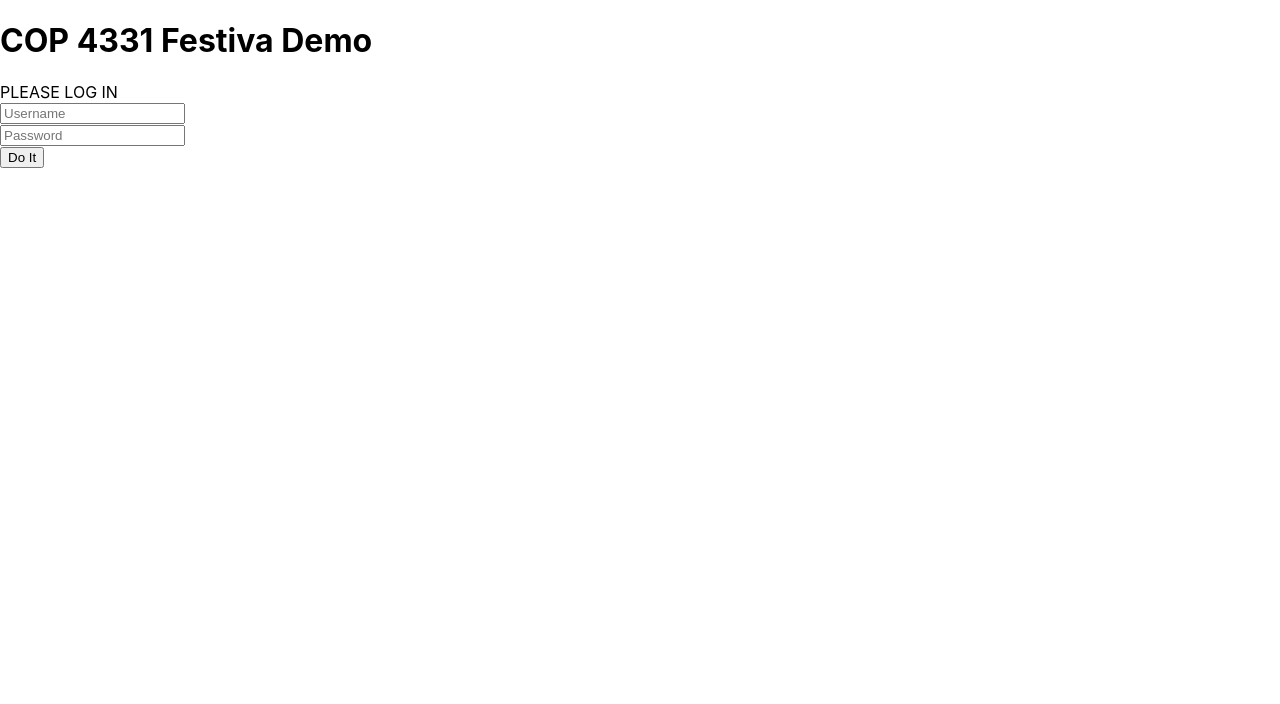
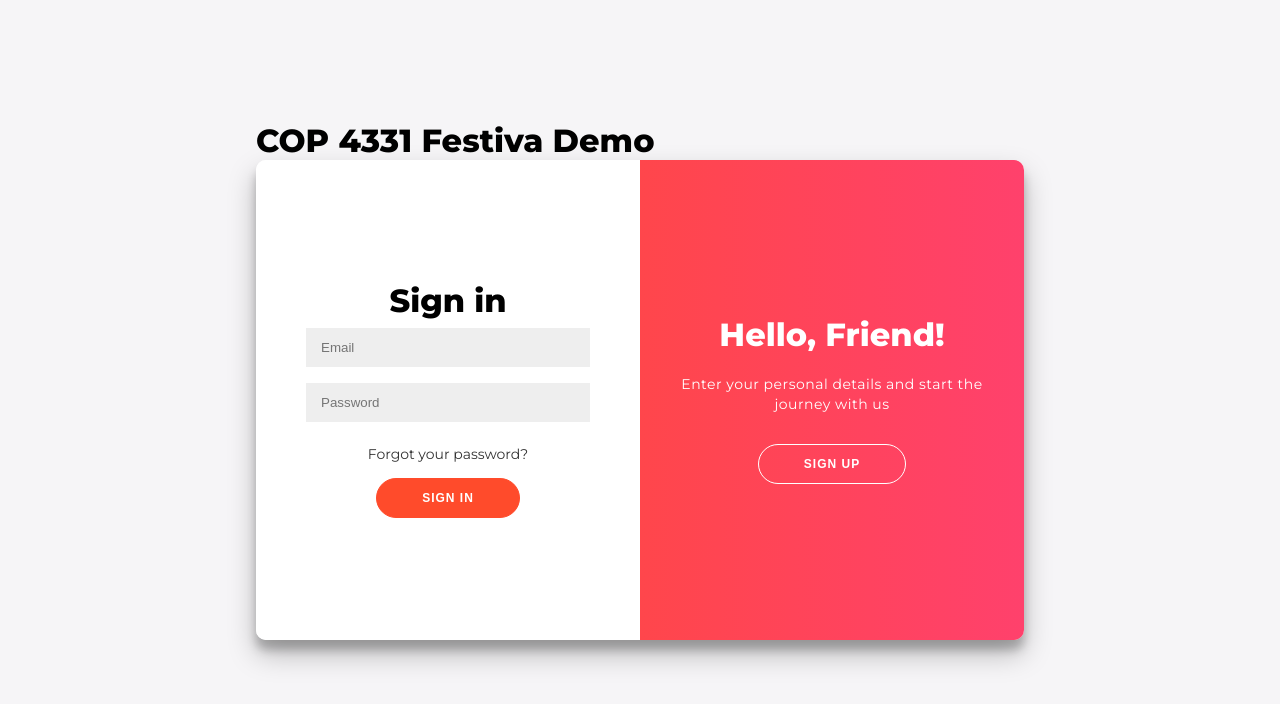
Before and after one commit to vimoreno21/festiva, a React (Create React App) app in the folder frontend/: page / in a window 1280 px wide. Shown: the top 704 px of the page. Built offline with nearby package versions, Linux system fonts and the light colour scheme.

Commit message:
created login/ register page

```diff
--- a/frontend/src/App.css
+++ /dev/null
@@ -1,38 +0,0 @@
-.App {
-  text-align: center;
-}
-
-.App-logo {
-  height: 40vmin;
-  pointer-events: none;
-}
-
-@media (prefers-reduced-motion: no-preference) {
-  .App-logo {
-    animation: App-logo-spin infinite 20s linear;
-  }
-}
-
-.App-header {
-  background-color: #282c34;
-  min-height: 100vh;
-  display: flex;
-  flex-direction: column;
-  align-items: center;
-  justify-content: center;
-  font-size: calc(10px + 2vmin);
-  color: white;
-}
-
-.App-link {
-  color: #61dafb;
-}
-
-@keyframes App-logo-spin {
-  from {
-    transform: rotate(0deg);
-  }
-  to {
-    transform: rotate(360deg);
-  }
-}
--- a/frontend/src/App.js
+++ b/frontend/src/App.js
@@ -1,10 +1,10 @@
 import React from 'react';
-import './App.css';
 import LoginPage from './pages/LoginPage';
+import StartPage from './pages/StartPage';
 function App()
 {
   return (
-    <LoginPage />
+    <StartPage />
   );
 }
 export default App;
--- /dev/null
+++ b/frontend/src/components/LoginSignUp.js
@@ -0,0 +1,67 @@
+import React from 'react';
+
+function LoginSignUp() {
+    const doLogin = async (event) => {
+        event.preventDefault();
+        alert('doIt()');
+    };
+
+    const signUpButton = document.getElementById('signUp');
+    const signInButton = document.getElementById('signIn');
+    const container = document.getElementById('container');
+
+    if (signUpButton && signInButton && container) {
+        signUpButton.addEventListener('click', () => {
+            container.classList.add('right-panel-active');
+        });
+
+        signInButton.addEventListener('click', () => {
+            container.classList.remove('right-panel-active');
+        });
+    }
+
+    return (
+        <div>
+            <div className="container" id="container">
+                <div className="form-container sign-up-container">
+                    <form onSubmit={doLogin}>
+                        <h1>Create Account</h1>
+                        <input type="text" placeholder="Name" />
+                        <input type="email" placeholder="Email" />
+                        <input type="password" placeholder="Password" />
+                        <button type="submit">Sign Up</button>
+                    </form>
+                </div>
+                <div className="form-container sign-in-container">
+                    <form onSubmit={doLogin}>
+                        <h1>Sign in</h1>
+                        <input type="email" placeholder="Email" />
+                        <input type="password" placeholder="Password" />
+                        <a href={doLogin} onClick={doLogin}>Forgot your password?</a>
+                        <button type="submit">Sign In</button>
+                    </form>
+                </div>
+                <div className="overlay-container">
+                    <div className="overlay">
+                        <div className="overlay-panel overlay-left">
+                            <h1>Welcome Back!</h1>
+                            <p>To keep connected with us please login with your personal info</p>
+                            <button className="ghost" id="signIn">
+                                Sign In
+                            </button>
+                        </div>
+                        <div className="overlay-panel overlay-right">
+                            <h1>Hello, Friend!</h1>
+                            <p>Enter your personal details and start the journey with us</p>
+                            <button className="ghost" id="signUp">
+                                Sign Up
+                            </button>
+                        </div>
+                    </div>
+                </div>
+            </div>
+        </div>
+    );
+}
+
+export default LoginSignUp;
--- a/frontend/src/index.css
+++ b/frontend/src/index.css
@@ -1,13 +1,256 @@
+@import url('https://fonts.googleapis.com/css?family=Montserrat:400,800');
+
+* {
+	box-sizing: border-box;
+}
+
 body {
-  margin: 0;
-  font-family: -apple-system, BlinkMacSystemFont, 'Segoe UI', 'Roboto', 'Oxygen',
-    'Ubuntu', 'Cantarell', 'Fira Sans', 'Droid Sans', 'Helvetica Neue',
-    sans-serif;
-  -webkit-font-smoothing: antialiased;
-  -moz-osx-font-smoothing: grayscale;
+	background: #f6f5f7;
+	display: flex;
+	justify-content: center;
+	align-items: center;
+	flex-direction: column;
+	font-family: 'Montserrat', sans-serif;
+	height: 100vh;
+	margin: -20px 0 50px;
 }
 
 code {
   font-family: source-code-pro, Menlo, Monaco, Consolas, 'Courier New',
     monospace;
 }
+
+h1 {
+	font-weight: bold;
+	margin: 0;
+}
+
+h2 {
+	text-align: center;
+}
+
+p {
+	font-size: 14px;
+	font-weight: 100;
+	line-height: 20px;
+	letter-spacing: 0.5px;
+	margin: 20px 0 30px;
+}
+
+span {
+	font-size: 12px;
+}
+
+a {
+	color: #333;
+	font-size: 14px;
+	text-decoration: none;
+	margin: 15px 0;
+}
+
+button {
+	border-radius: 20px;
+	border: 1px solid #FF4B2B;
+	background-color: #FF4B2B;
+	color: #FFFFFF;
+	font-size: 12px;
+	font-weight: bold;
+	padding: 12px 45px;
+	letter-spacing: 1px;
+	text-transform: uppercase;
+	transition: transform 80ms ease-in;
+}
+
+button:active {
+	transform: scale(0.95);
+}
+
+button:focus {
+	outline: none;
+}
+
+button.ghost {
+	background-color: transparent;
+	border-color: #FFFFFF;
+}
+
+form {
+	background-color: #FFFFFF;
+	display: flex;
+	align-items: center;
+	justify-content: center;
+	flex-direction: column;
+	padding: 0 50px;
+	height: 100%;
+	text-align: center;
+}
+
+input {
+	background-color: #eee;
+	border: none;
+	padding: 12px 15px;
+	margin: 8px 0;
+	width: 100%;
+}
+
+.container {
+	background-color: #fff;
+	border-radius: 10px;
+  	box-shadow: 0 14px 28px rgba(0,0,0,0.25),
+			0 10px 10px rgba(0,0,0,0.22);
+	position: relative;
+	overflow: hidden;
+	width: 768px;
+	max-width: 100%;
+	min-height: 480px;
+}
+
+.form-container {
+	position: absolute;
+	top: 0;
+	height: 100%;
+	transition: all 0.6s ease-in-out;
+}
+
+.sign-in-container {
+	left: 0;
+	width: 50%;
+	z-index: 2;
+}
+
+.container.right-panel-active .sign-in-container {
+	transform: translateX(100%);
+}
+
+.sign-up-container {
+	left: 0;
+	width: 50%;
+	opacity: 0;
+	z-index: 1;
+}
+
+.container.right-panel-active .sign-up-container {
+	transform: translateX(100%);
+	opacity: 1;
+	z-index: 5;
+	animation: show 0.6s;
+}
+
+@keyframes show {
+	0%, 49.99% {
+		opacity: 0;
+		z-index: 1;
+	}
+
+	50%, 100% {
+		opacity: 1;
+		z-index: 5;
+	}
+}
+
+.overlay-container {
+	position: absolute;
+	top: 0;
+	left: 50%;
+	width: 50%;
+	height: 100%;
+	overflow: hidden;
+	transition: transform 0.6s ease-in-out;
+	z-index: 100;
+}
+
+.container.right-panel-active .overlay-container{
+	transform: translateX(-100%);
+}
+
+.overlay {
+	background: #FF416C;
+	background: -webkit-linear-gradient(to right, #FF4B2B, #FF416C);
+	background: linear-gradient(to right, #FF4B2B, #FF416C);
+	background-repeat: no-repeat;
+	background-size: cover;
+	background-position: 0 0;
+	color: #FFFFFF;
+	position: relative;
+	left: -100%;
+	height: 100%;
+	width: 200%;
+  	transform: translateX(0);
+	transition: transform 0.6s ease-in-out;
+}
+
+.container.right-panel-active .overlay {
+  	transform: translateX(50%);
+}
+
+.overlay-panel {
+	position: absolute;
+	display: flex;
+	align-items: center;
+	justify-content: center;
+	flex-direction: column;
+	padding: 0 40px;
+	text-align: center;
+	top: 0;
+	height: 100%;
+	width: 50%;
+	transform: translateX(0);
+	transition: transform 0.6s ease-in-out;
+}
+
+.overlay-left {
+	transform: translateX(-20%);
+}
+
+.container.right-panel-active .overlay-left {
+	transform: translateX(0);
+}
+
+.overlay-right {
+	right: 0;
+	transform: translateX(0);
+}
+
+.container.right-panel-active .overlay-right {
+	transform: translateX(20%);
+}
+
+.social-container {
+	margin: 20px 0;
+}
+
+.social-container a {
+	border: 1px solid #DDDDDD;
+	border-radius: 50%;
+	display: inline-flex;
+	justify-content: center;
+	align-items: center;
+	margin: 0 5px;
+	height: 40px;
+	width: 40px;
+}
+
+footer {
+    background-color: #222;
+    color: #fff;
+    font-size: 14px;
+    bottom: 0;
+    position: fixed;
+    left: 0;
+    right: 0;
+    text-align: center;
+    z-index: 999;
+}
+
+footer p {
+    margin: 10px 0;
+}
+
+footer i {
+    color: red;
+}
+
+footer a {
+    color: #3c97bf;
+    text-decoration: none;
+}
--- /dev/null
+++ b/frontend/src/pages/StartPage.js
@@ -0,0 +1,14 @@
+import React from 'react';
+import PageTitle from '../components/PageTitle';
+import Login from '../components/Login';
+import LoginSignUp from '../components/LoginSignUp';
+const StartPage = () =>
+{
+    return(
+        <div>
+        <PageTitle />
+        <LoginSignUp />
+        </div>
+    );
+};
+export default StartPage;
```
Also changed, not shown: frontend/src/logo.svg (deleted).
